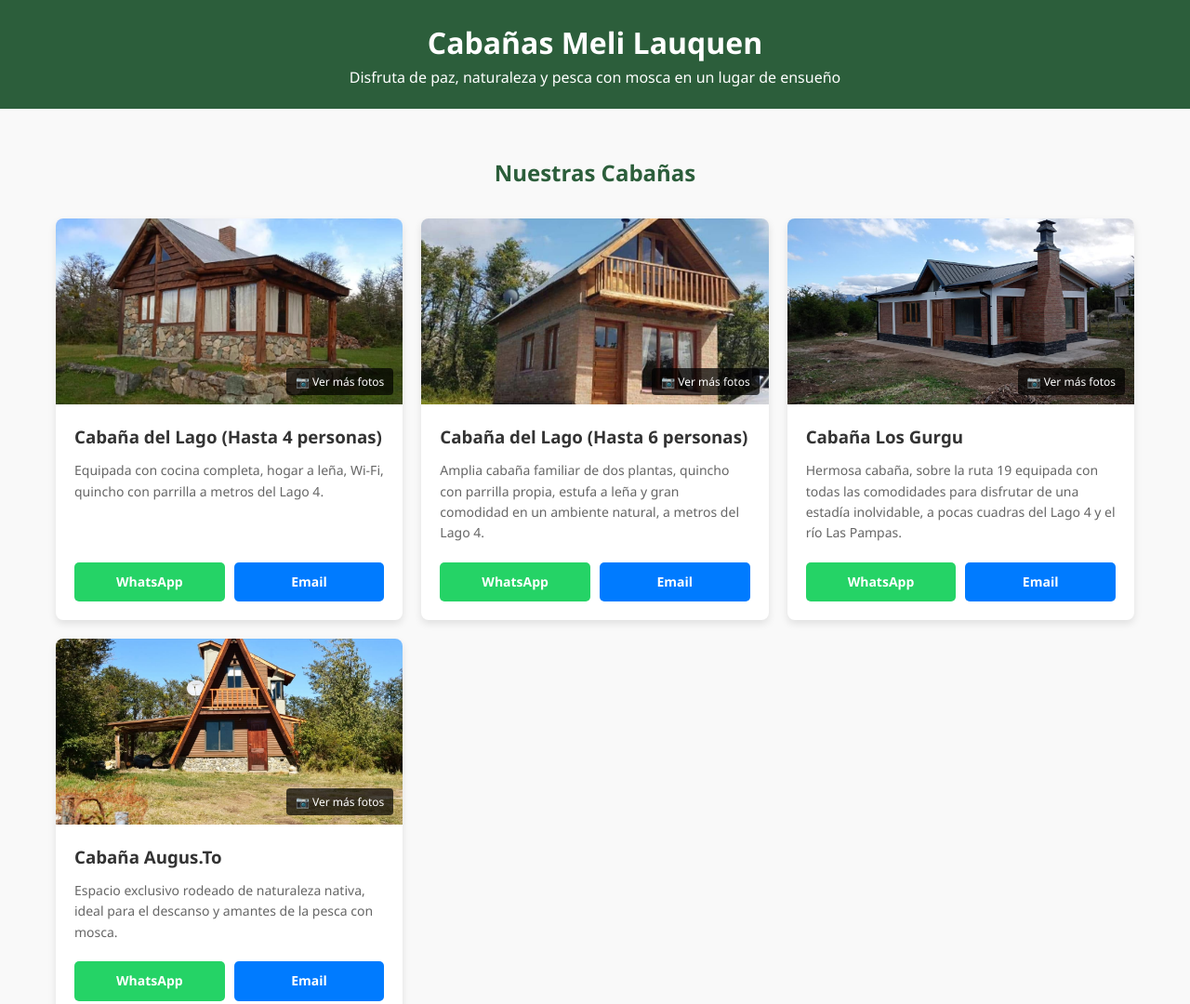
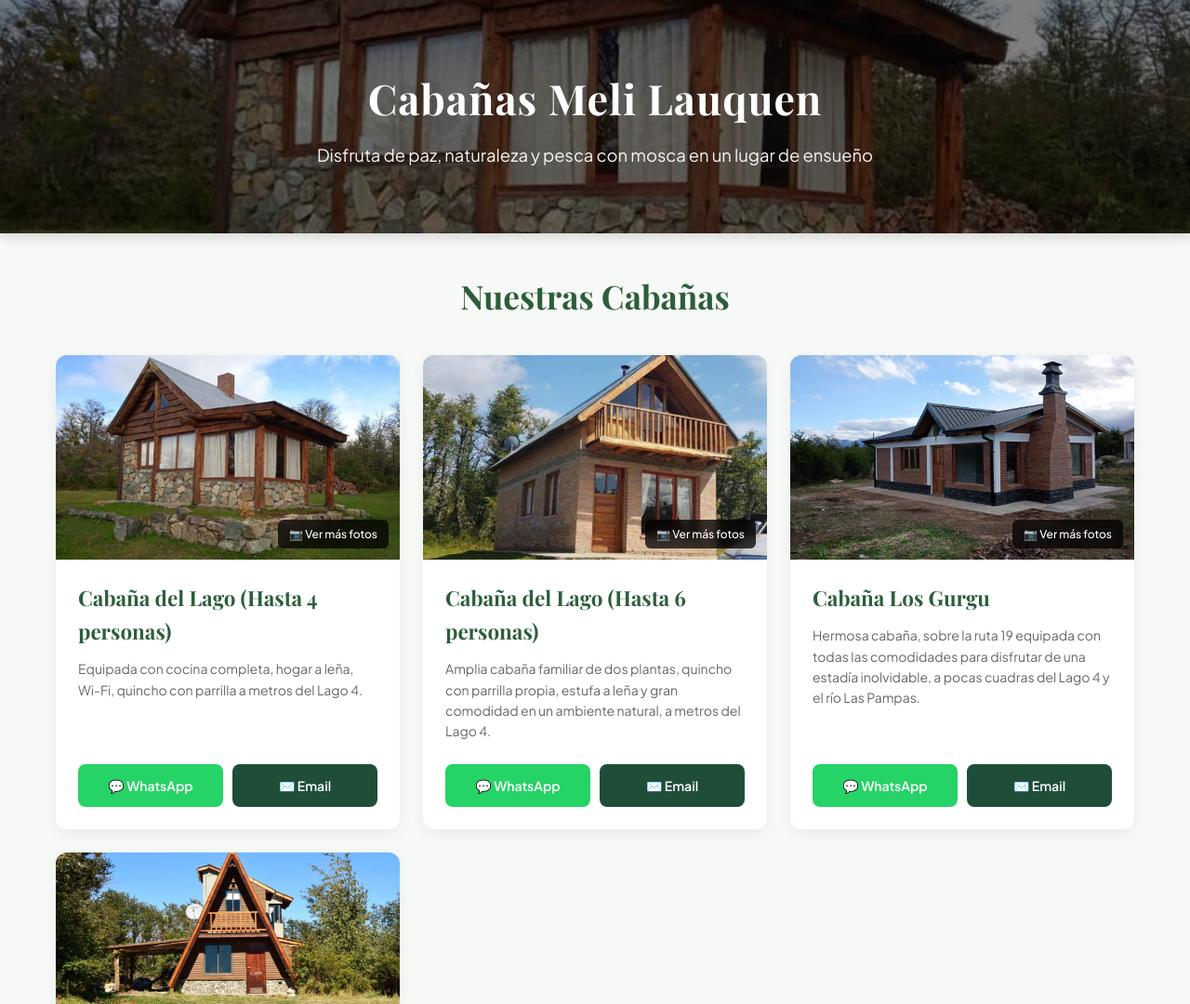
Before and after one commit to lgrgurev/cabanas, a plain HTML site: page index.html in a window 1280 px wide. Shown: the top 1080 px of the page at 93% size. Drawn offline with nearby package versions, Linux system fonts and the light colour scheme.

Commit message:
Add files via upload

```diff
--- a/index.html
+++ b/index.html
@@ -4,55 +4,82 @@
     <meta charset="UTF-8">
     <meta name="viewport" content="width=device-width, initial-scale=1.0">
     <title>Cabañas Meli Lauquen - Alquiler Turístico</title>
+    <!-- Importación de fuentes elegantes estilo Patagonia -->
+    <link href="https://fonts.googleapis.com/css2?family=Playfair+Display:wght@600;700&family=Plus+Jakarta+Sans:wght@400;500;600&display=swap" rel="stylesheet">
     <style>
         * {
             box-sizing: border-box;
             margin: 0;
             padding: 0;
-            font-family: 'Segoe UI', Tahoma, Geneva, Verdana, sans-serif;
+            font-family: 'Plus Jakarta Sans', sans-serif;
         }
 
         body {
-            background-color: #f9f9f9;
+            background-color: #f7f9f6;
             color: #333;
             line-height: 1.6;
         }
 
+        /* Sección Hero con fondo de imagen y filtro */
         header {
-            background: #2c5e3b;
+            background: linear-gradient(rgba(0, 0, 0, 0.5), rgba(0, 0, 0, 0.5)), url('cab1/cab11.jpg');
+            background-size: cover;
+            background-position: center;
             color: white;
-            padding: 20px;
+            padding: 70px 20px;
             text-align: center;
+            box-shadow: 0 4px 12px rgba(0,0,0,0.15);
         }
+
+            header h1 {
+                font-family: 'Playfair Display', serif;
+                font-size: 2.8rem;
+                margin-bottom: 10px;
+                letter-spacing: 1px;
+            }
+
+            header p {
+                font-size: 1.15rem;
+                opacity: 0.95;
+                font-weight: 300;
+            }
 
         .container {
             max-width: 1200px;
             margin: auto;
-            padding: 20px;
+            padding: 40px 20px;
         }
 
         h2 {
             text-align: center;
-            margin: 30px 0;
+            margin-bottom: 35px;
             color: #2c5e3b;
+            font-family: 'Playfair Display', serif;
+            font-size: 2.2rem;
         }
 
         .grid {
             display: grid;
             grid-template-columns: repeat(auto-fit, minmax(300px, 1fr));
-            gap: 20px;
-            /* Asegura que todas las tarjetas midan lo mismo de alto en cada fila */
+            gap: 25px;
             align-items: stretch;
         }
 
+        /* Tarjetas con efectos de elevación */
         .card {
             background: white;
-            border-radius: 8px;
+            border-radius: 12px;
             overflow: hidden;
-            box-shadow: 0 4px 8px rgba(0,0,0,0.1);
+            box-shadow: 0 4px 15px rgba(0,0,0,0.06);
             display: flex;
-            flex-direction: column; /* Organiza la tarjeta en columna */
+            flex-direction: column;
+            transition: transform 0.3s ease, box-shadow 0.3s ease;
         }
+
+            .card:hover {
+                transform: translateY(-6px);
+                box-shadow: 0 12px 25px rgba(44, 94, 59, 0.15);
+            }
 
         /* Estilo de la imagen interactiva */
         .card-img-container {
@@ -63,62 +90,71 @@
 
         .card img {
             width: 100%;
-            height: 200px;
+            height: 220px;
             object-fit: cover;
             display: block;
-            transition: transform 0.3s ease;
+            transition: transform 0.4s ease;
         }
 
         .card-img-container:hover img {
-            transform: scale(1.05);
+            transform: scale(1.06);
         }
 
         .ver-fotos-overlay {
             position: absolute;
-            bottom: 10px;
-            right: 10px;
-            background: rgba(0,0,0,0.7);
+            bottom: 12px;
+            right: 12px;
+            background: rgba(0, 0, 0, 0.75);
             color: white;
-            padding: 5px 10px;
+            padding: 6px 12px;
             font-size: 12px;
-            border-radius: 4px;
+            font-weight: 500;
+            border-radius: 6px;
             pointer-events: none;
+            backdrop-filter: blur(4px);
         }
 
         .card-content {
-            padding: 20px;
+            padding: 24px;
             display: flex;
             flex-direction: column;
-            flex-grow: 1; /* Hace que el contenido ocupe todo el espacio sobrante */
+            flex-grow: 1;
         }
 
             .card-content h3 {
                 margin-bottom: 10px;
-                color: #333;
+                color: #2c5e3b;
+                font-family: 'Playfair Display', serif;
+                font-size: 1.4rem;
             }
 
             .card-content p {
                 color: #666;
                 font-size: 14px;
-                margin-bottom: 20px;
-                flex-grow: 1; /* Empuja los botones siempre hacia el fondo de la tarjeta */
+                margin-bottom: 24px;
+                flex-grow: 1;
             }
 
         .btn-container {
             display: flex;
             gap: 10px;
-            margin-top: auto; /* Fuerza que los botones se queden abajo del todo */
+            margin-top: auto;
         }
 
         .btn {
             flex: 1;
-            padding: 10px;
+            padding: 12px 10px;
             text-align: center;
             text-decoration: none;
-            border-radius: 5px;
-            font-weight: bold;
+            border-radius: 8px;
+            font-weight: 600;
             font-size: 14px;
+            transition: opacity 0.2s ease, transform 0.1s ease;
         }
+
+            .btn:active {
+                transform: scale(0.97);
+            }
 
         .btn-whatsapp {
             background-color: #25d366;
@@ -126,7 +162,7 @@
         }
 
         .btn-email {
-            background-color: #007bff;
+            background-color: #1f4e38;
             color: white;
         }
 
@@ -143,55 +179,76 @@
             top: 0;
             width: 100%;
             height: 100%;
-            background-color: rgba(0,0,0,0.8);
+            background-color: rgba(0, 0, 0, 0.85);
             justify-content: center;
             align-items: center;
             padding: 20px;
+            backdrop-filter: blur(5px);
         }
 
         .modal-content {
             background: white;
-            padding: 20px;
-            border-radius: 8px;
-            max-width: 800px;
+            padding: 30px;
+            border-radius: 14px;
+            max-width: 850px;
             width: 100%;
             position: relative;
             max-height: 90vh;
             overflow-y: auto;
             text-align: center;
+            box-shadow: 0 15px 35px rgba(0,0,0,0.3);
         }
+
+            .modal-content h3 {
+                font-family: 'Playfair Display', serif;
+                color: #2c5e3b;
+                font-size: 1.8rem;
+                margin-bottom: 15px;
+            }
 
         .close-modal {
             position: absolute;
             top: 15px;
             right: 20px;
-            font-size: 28px;
+            font-size: 32px;
             font-weight: bold;
-            color: #333;
+            color: #666;
             cursor: pointer;
+            transition: color 0.2s;
         }
+
+            .close-modal:hover {
+                color: #2c5e3b;
+            }
 
         .modal-gallery {
             display: grid;
             grid-template-columns: repeat(auto-fit, minmax(220px, 1fr));
-            gap: 10px;
+            gap: 12px;
             margin-top: 15px;
         }
 
             .modal-gallery img {
                 width: 100%;
-                height: 160px;
+                height: 170px;
                 object-fit: cover;
-                border-radius: 5px;
-                box-shadow: 0 2px 4px rgba(0,0,0,0.1);
+                border-radius: 8px;
+                box-shadow: 0 3px 6px rgba(0,0,0,0.1);
+                transition: transform 0.3s ease;
             }
+
+                .modal-gallery img:hover {
+                    transform: scale(1.03);
+                }
 
         footer {
             background: #1a3824;
             color: white;
             text-align: center;
-            padding: 20px;
-            margin-top: 40px;
+            padding: 30px 20px;
+            margin-top: 60px;
+            font-size: 0.95rem;
+            letter-spacing: 0.5px;
         }
     </style>
 </head>
@@ -216,8 +273,8 @@
                     <h3>Cabaña del Lago (Hasta 4 personas)</h3>
                     <p>Equipada con cocina completa, hogar a leña, Wi-Fi, quincho con parrilla a metros del Lago 4.</p>
                     <div class="btn-container">
-                        <a href="https://wa.me/5492945416784?text=Hola,%20me%20interesa%20consultar%20disponibilidad%20para%20la%20Cabaña%201%20(4%20pers)" class="btn btn-whatsapp" target="_blank">WhatsApp</a>
-                        <a href="mailto:tuemail@ejemplo.com?subject=Consulta%20Cabaña%201%20(4%20pers)" class="btn btn-email">Email</a>
+                        <a href="https://wa.me/5492945416784?text=Hola,%20me%20interesa%20consultar%20disponibilidad%20para%20la%20Cabaña%201%20(4%20pers)" class="btn btn-whatsapp" target="_blank">💬 WhatsApp</a>
+                        <a href="mailto:tuemail@ejemplo.com?subject=Consulta%20Cabaña%201%20(4%20pers)" class="btn btn-email">✉️ Email</a>
                     </div>
                 </div>
             </div>
@@ -232,8 +289,8 @@
                     <h3>Cabaña del Lago (Hasta 6 personas)</h3>
                     <p>Amplia cabaña familiar de dos plantas, quincho con parrilla propia, estufa a leña y gran comodidad en un ambiente natural, a metros del Lago 4.</p>
                     <div class="btn-container">
-                        <a href="https://wa.me/5492945416784?text=Hola,%20me%20interesa%20consultar%20disponibilidad%20para%20la%20Cabaña%202%20(6%20pers)" class="btn btn-whatsapp" target="_blank">WhatsApp</a>
-                        <a href="mailto:tuemail@ejemplo.com?subject=Consulta%20Cabaña%202%20(6%20pers)" class="btn btn-email">Email</a>
+                        <a href="https://wa.me/5492945416784?text=Hola,%20me%20interesa%20consultar%20disponibilidad%20para%20la%20Cabaña%202%20(6%20pers)" class="btn btn-whatsapp" target="_blank">💬 WhatsApp</a>
+                        <a href="mailto:tuemail@ejemplo.com?subject=Consulta%20Cabaña%202%20(6%20pers)" class="btn btn-email">✉️ Email</a>
                     </div>
                 </div>
             </div>
@@ -248,8 +305,8 @@
                     <h3>Cabaña Los Gurgu</h3>
                     <p>Hermosa cabaña, sobre la ruta 19 equipada con todas las comodidades para disfrutar de una estadía inolvidable, a pocas cuadras del Lago 4 y el río Las Pampas.</p>
                     <div class="btn-container">
-                        <a href="https://wa.me/5492945416784?text=Hola,%20me%20interesa%20consultar%20disponibilidad%20para%20la%20Cabaña%203" class="btn btn-whatsapp" target="_blank">WhatsApp</a>
-                        <a href="mailto:tuemail@ejemplo.com?subject=Consulta%20Cabaña%203" class="btn btn-email">Email</a>
+                        <a href="https://wa.me/5492945416784?text=Hola,%20me%20interesa%20consultar%20disponibilidad%20para%20la%20Cabaña%203" class="btn btn-whatsapp" target="_blank">💬 WhatsApp</a>
+                        <a href="mailto:tuemail@ejemplo.com?subject=Consulta%20Cabaña%203" class="btn btn-email">✉️ Email</a>
                     </div>
                 </div>
             </div>
@@ -264,8 +321,8 @@
                     <h3>Cabaña Augus.To</h3>
                     <p>Espacio exclusivo rodeado de naturaleza nativa, ideal para el descanso y amantes de la pesca con mosca.</p>
                     <div class="btn-container">
-                        <a href="https://wa.me/5492945416784?text=Hola,%20me%20interesa%20consultar%20disponibilidad%20para%20la%20Cabaña%204" class="btn btn-whatsapp" target="_blank">WhatsApp</a>
-                        <a href="mailto:tuemail@ejemplo.com?subject=Consulta%20Cabaña%204" class="btn btn-email">Email</a>
+                        <a href="https://wa.me/5492945416784?text=Hola,%20me%20interesa%20consultar%20disponibilidad%20para%20la%20Cabaña%204" class="btn btn-whatsapp" target="_blank">💬 WhatsApp</a>
+                        <a href="mailto:tuemail@ejemplo.com?subject=Consulta%20Cabaña%204" class="btn btn-email">✉️ Email</a>
                     </div>
                 </div>
             </div>
@@ -327,7 +384,7 @@
             <h3>Galería - Cabaña 4</h3>
             <div class="modal-gallery">
                 <img src="cab4/cab42.jpg" alt="Foto 2">
-                <img src="cab4/cab43.jpg" alt="Foto 4">
+                <img src="cab4/cab43.jpg" alt="Foto 3">
                 <img src="cab4/cab44.jpg" alt="Foto 4">
                 <img src="cab4/cab45.jpg" alt="Foto 5">
                 <img src="cab4/cab46.jpg" alt="Foto 6">
```
